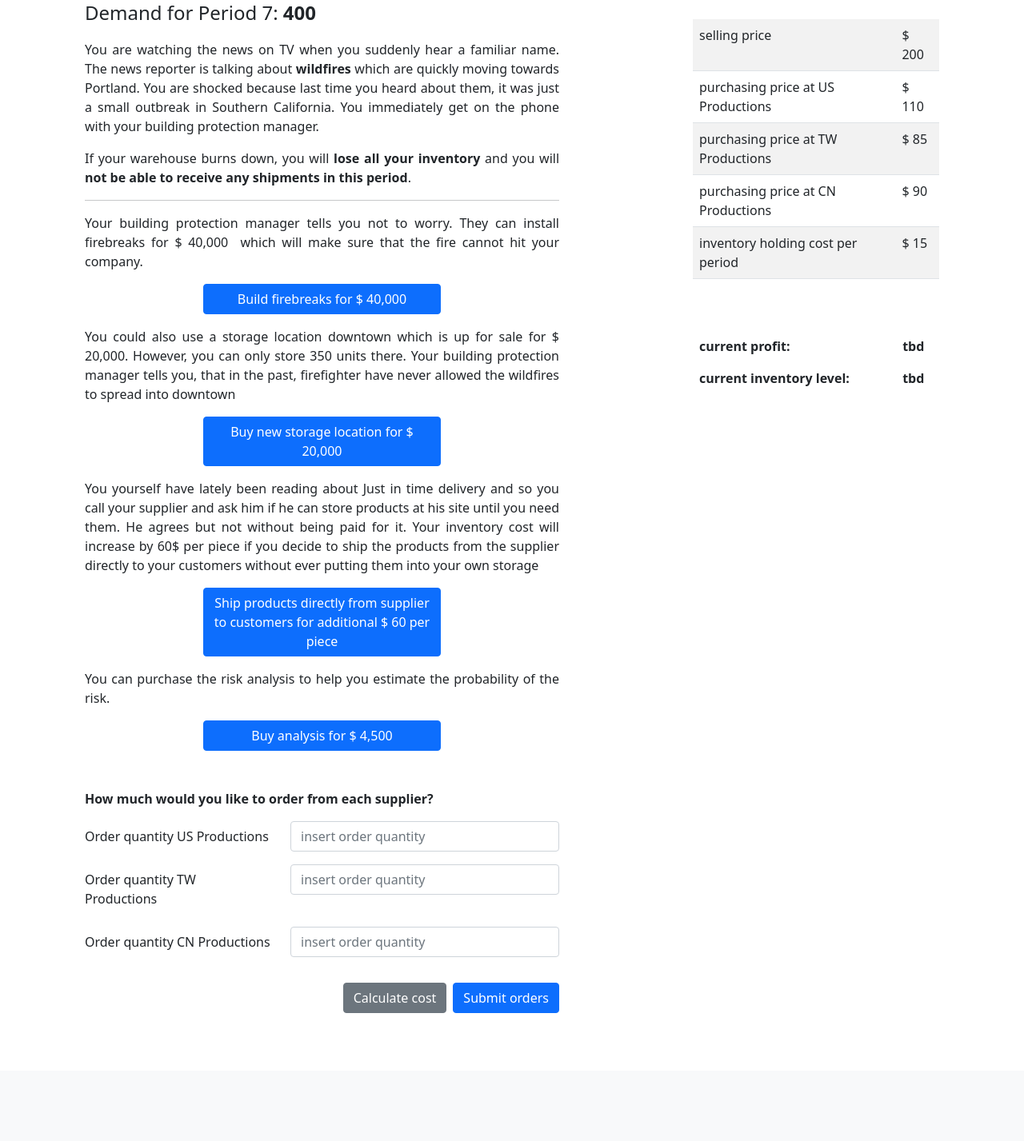
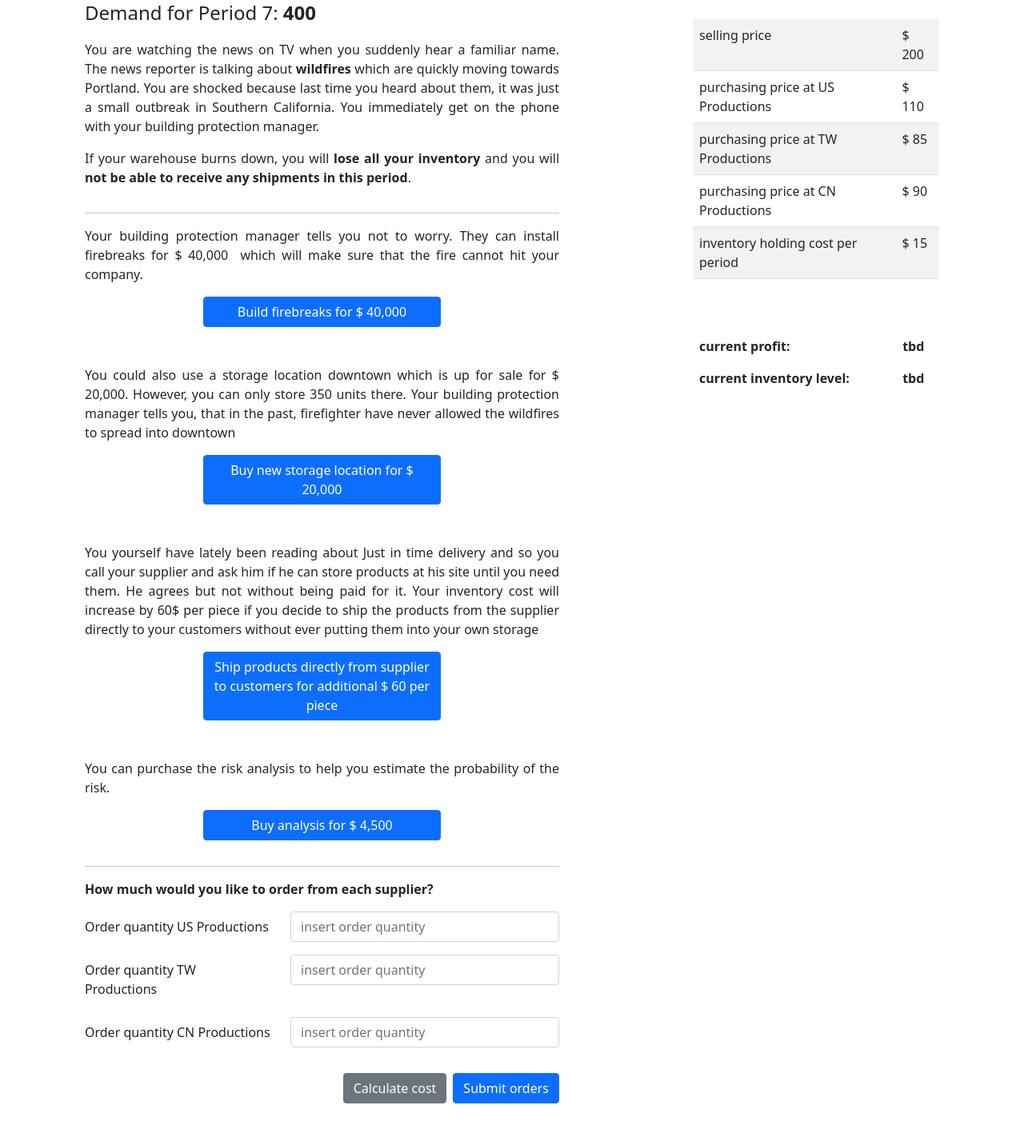
Before and after one commit to rreiners/SCM-Games, a Flask app: page /round7/ in a window 1280 px wide. Shown: the part 251-1678 px from the top of the page at 80% size. Before the commit the page ends 1518 px from the top, so only its background shows below. Run offline with Flask 2, Linux system fonts and the light colour scheme.

Commit message:
Absätze angepasst

```diff
--- a/templates/round2.html
+++ b/templates/round2.html
@@ -39,12 +39,12 @@
 					<h2> <b> PERIOD 2 </b> </h2>
 					<p class="pt-5 fs-4"> Demand for Period 2: <b> 370 </b> </p>
 
-					<div style ="text-align: justify;" class= "pb-5">
+					<div style ="text-align: justify;" class= "pb-3">
 						<p>  Hey, it’s your CEO again. Working with a new supplier is not always easy. My dear friend Maria who is COO of a company producing longboards has made this experience with <b>TW Productions </b>, too. One year ago, they started working together, and in the beginning, <b>delivering all the ordered products at a high-quality level was quite an issue.</b> </p>
 
 						<p>  I do not know if this will happen to us, too, but I wanted to warn you before you place your orders unknowingly. In the end, at worst, <b> only parts of the order arrive </b> since the bad-quality skateboards are already sorted out in Taiwan and will not cost us anything. But, fingers crossed, it might also happen that everything works well and we <b>receive the ordered skateboards without any problems. </b> </p>
 
-						<p> Luckily, this <b>problem only might occur in this period </b>, and we still have US Productions for 100% reliable production. </p>
+						<p class= "pb-3"> Luckily, this <b>problem only might occur in this period </b>, and we still have US Productions for 100% reliable production. </p>
 
 						<hr>
 
--- a/templates/round6.html
+++ b/templates/round6.html
@@ -40,7 +40,7 @@
 
 					<p class="pt-2 fs-4"> Demand for Period 6: <b> 430</b> </p>
 
-					<div style ="text-align: justify;" class= "pb-5">
+					<div style ="text-align: justify;" class= "pb-3">
 						<p>  Shocking news: there is a new skateboard store in Portland! This means <b>more competition</b> for us at our reliable local supplier. We expect the purchase <b>price to be increased from 100$ to 110$</b>. </p>
 
 						<p> If this happens, it will be the case for all following periods.</p>
--- a/templates/round7.html
+++ b/templates/round7.html
@@ -42,25 +42,26 @@
 
 					<p class="pt-2 fs-4"> Demand for Period 7: <b> 400</b> </p>
 
-					<div style ="text-align: justify;" class= "pb-5">
+					<div style ="text-align: justify;" class= "pb-3">
 						<p>  You are watching the news on TV when you suddenly hear a familiar name. The news reporter is talking about <b>wildfires</b> which are quickly moving towards Portland. You are shocked because last time you heard about them, it was just a small outbreak in Southern California. You immediately get on the phone with your building protection manager.</p>
 
-						<p>  If your warehouse burns down, you will <b>lose all your inventory</b> and you will <b>not be able to receive any shipments in this period</b>. </p>
+						<p class="pb-3">  If your warehouse burns down, you will <b>lose all your inventory</b> and you will <b>not be able to receive any shipments in this period</b>. </p>
 
 						<hr>
 
 						<p> Your building protection manager tells you not to worry. They can install firebreaks for $ 40,000  which will make sure that the fire cannot hit your company. </p>
 						<button type="button" class="btn btn-primary d-grid col-6 mx-auto">Build firebreaks for $ 40,000</button>
 
-						<p class="pt-3"> You could also use a storage location downtown which is up for sale for $ 20,000. However, you can only store 350 units there. Your building protection manager tells you, that in the past, firefighter have never allowed the wildfires to spread into downtown</p>
+						<p class="pt-5"> You could also use a storage location downtown which is up for sale for $ 20,000. However, you can only store 350 units there. Your building protection manager tells you, that in the past, firefighter have never allowed the wildfires to spread into downtown</p>
 						<button type="button" class="btn btn-primary d-grid col-6 mx-auto">Buy new storage location for $ 20,000</button>
 
-						<p class="pt-3"> You yourself have lately been reading about Just in time delivery and so you call your supplier and ask him if he can store products at his site until you need them. He agrees but not without being paid for it. Your inventory cost will increase by 60$ per piece if you decide to ship the products from the supplier directly to your customers without ever putting them into your own storage</p>
+						<p class="pt-5"> You yourself have lately been reading about Just in time delivery and so you call your supplier and ask him if he can store products at his site until you need them. He agrees but not without being paid for it. Your inventory cost will increase by 60$ per piece if you decide to ship the products from the supplier directly to your customers without ever putting them into your own storage</p>
 						<button type="button" class="btn btn-primary d-grid col-6 mx-auto">Ship products directly from supplier to customers for additional $ 60 per piece</button>
 
-						<p class="pt-3"> You can purchase the risk analysis to help you estimate the probability of the risk.</p>
+						<p class="pt-5"> You can purchase the risk analysis to help you estimate the probability of the risk.</p>
 						<button type="button" class="btn btn-primary d-grid col-6 mx-auto">Buy analysis for $ 4,500</button>
 					</div>
+					<hr>
 
                     <form action="/round7/feedback/" method="post">
 						<p> <b> How much would you like to order from each supplier? </b> </p>
```
Also changed, not shown: templates/round3.html (+5 -4 lines), templates/round4.html (+4 -3 lines), templates/round8.html (+7 -5 lines).
